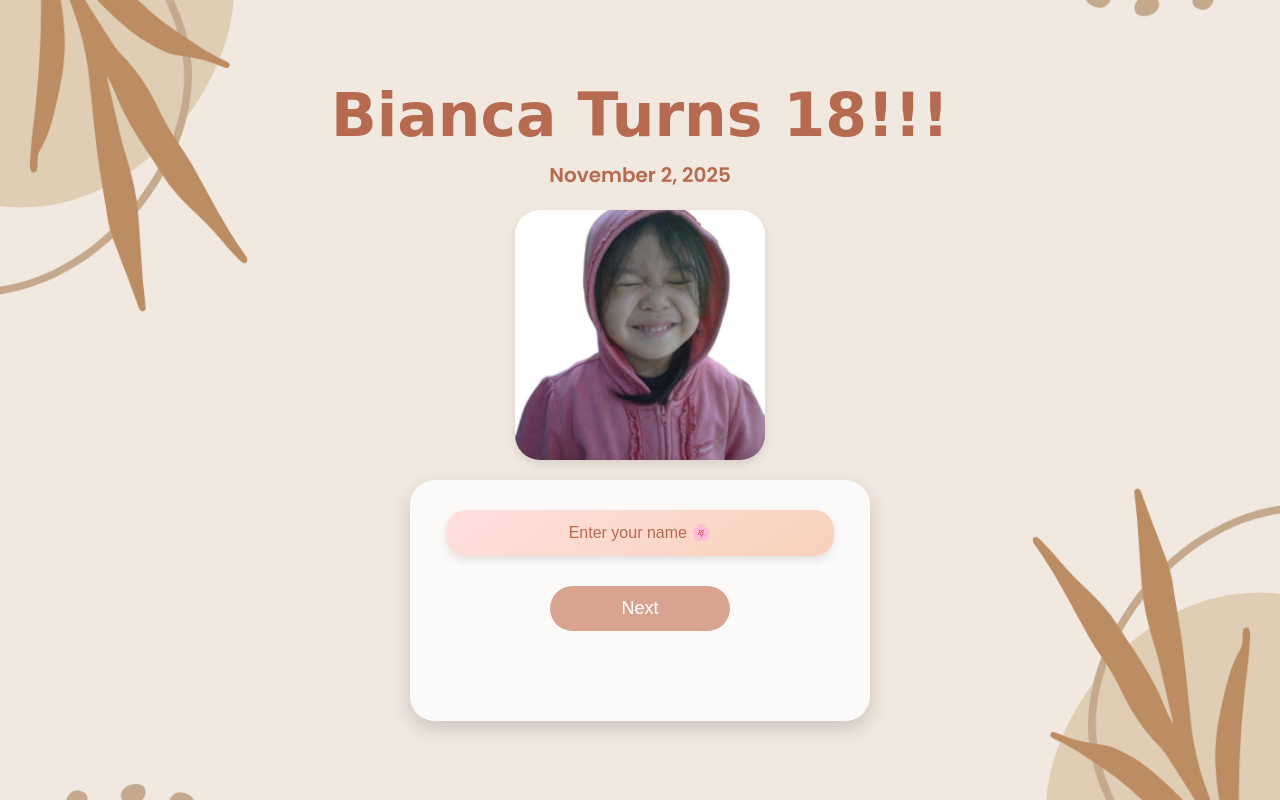
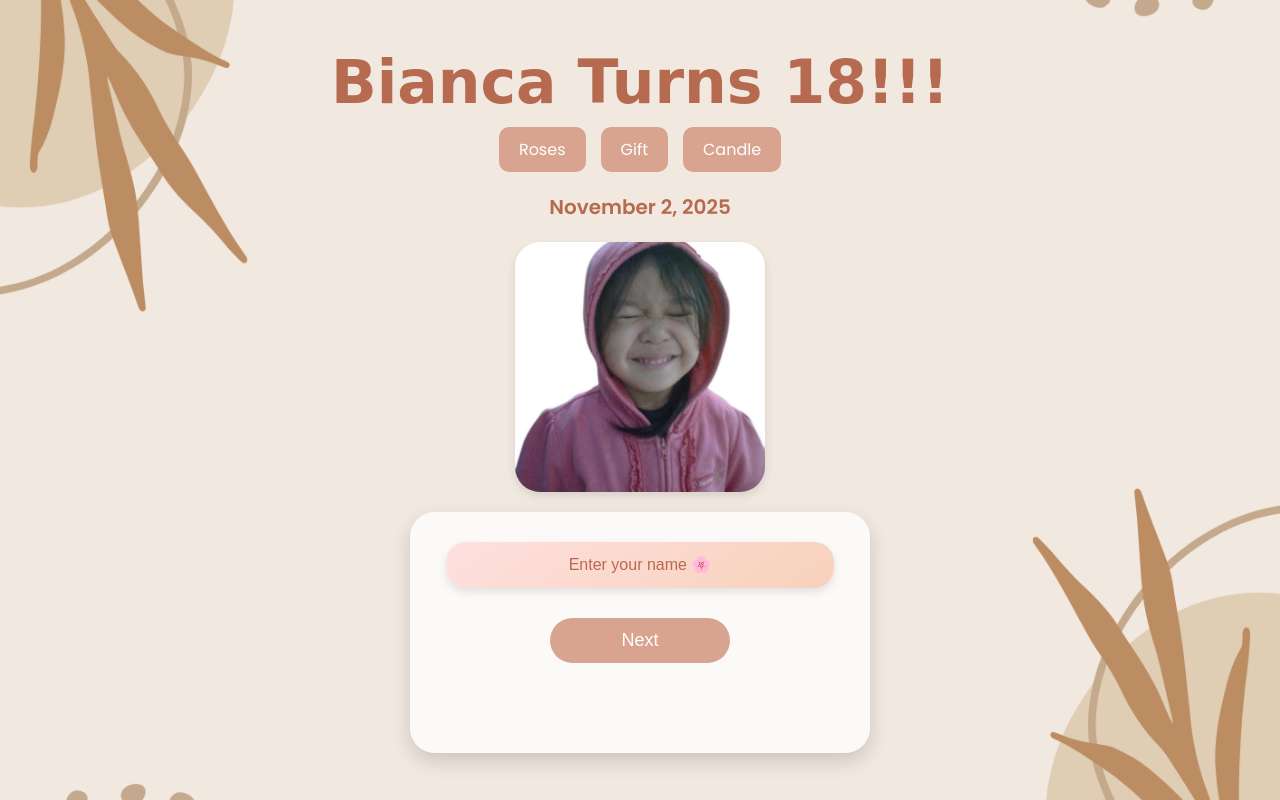
Before and after one commit to SimonRiely/bianca-debut, a plain HTML site: page index.html in a window 1280 px wide. Drawn offline with Linux system fonts and the light colour scheme; a web font is replaced by a local one.

Commit message:
Update index.html

```diff
--- a/index.html
+++ b/index.html
@@ -42,6 +42,12 @@ button:active { transform: scale(0.95); }
 <body>
 
 <h1>Bianca Turns 18!!!</h1>
+<div style="display:flex; flex-direction:row; justify-content:center; gap:15px; margin-bottom: 20px;">
+  <a href="index.html" style="padding:10px 20px; background:#d8a48f; color:white; border-radius:10px; text-decoration:none;">Roses</a>
+  <a href="gift.html" style="padding:10px 20px; background:#d8a48f; color:white; border-radius:10px; text-decoration:none;">Gift</a>
+  <a href="candle.html" style="padding:10px 20px; background:#d8a48f; color:white; border-radius:10px; text-decoration:none;">Candle</a>
+</div>
+
 <h2>November 2, 2025</h2>
 <img src="byanka.jpg" alt="Bianca" id="biancaPhoto">
 
```
